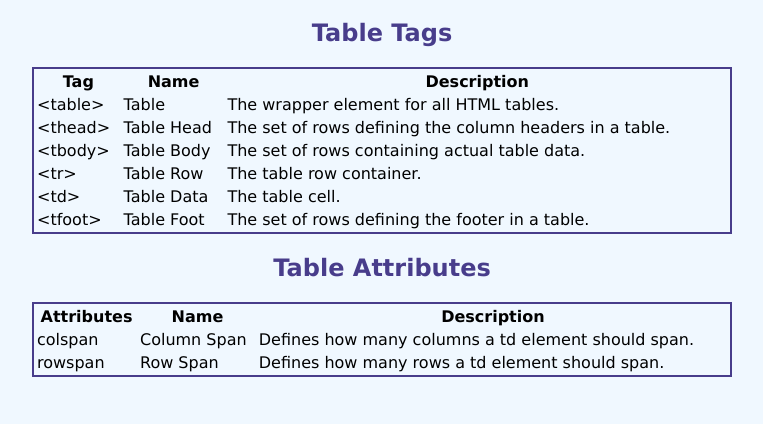
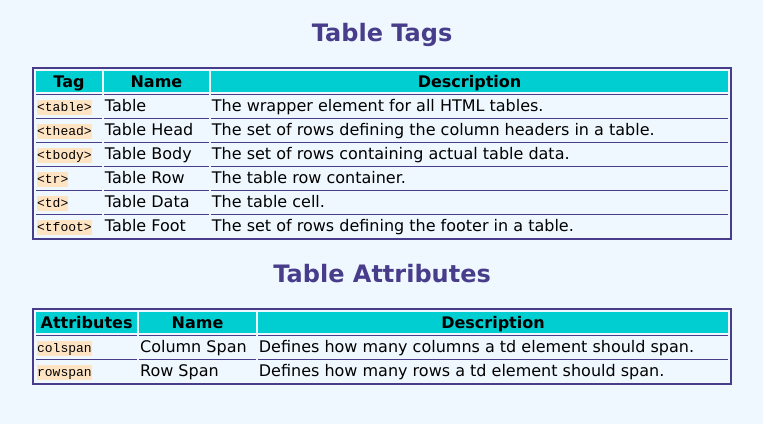
Before and after one commit to anthonytjohnson/html-css-cheatsheet, a plain HTML site: page index.html in a window 1280 px wide. Shown: the part 62-486 px from the top of the page, without its empty margins (258-1021 px from the left). Drawn offline with Linux system fonts and the light colour scheme.

Commit message:
added style

```diff
--- a/styles.css
+++ b/styles.css
@@ -17,3 +17,16 @@ table {
   border: 2px solid darkslateblue;
   margin: 0 auto;
 }
+
+thead {
+  background-color: darkturquoise;
+}
+
+td {
+  border-top: 1px solid darkslateblue;
+}
+
+.code {
+  font-family: monospace;
+  background-color: bisque;
+}
```
